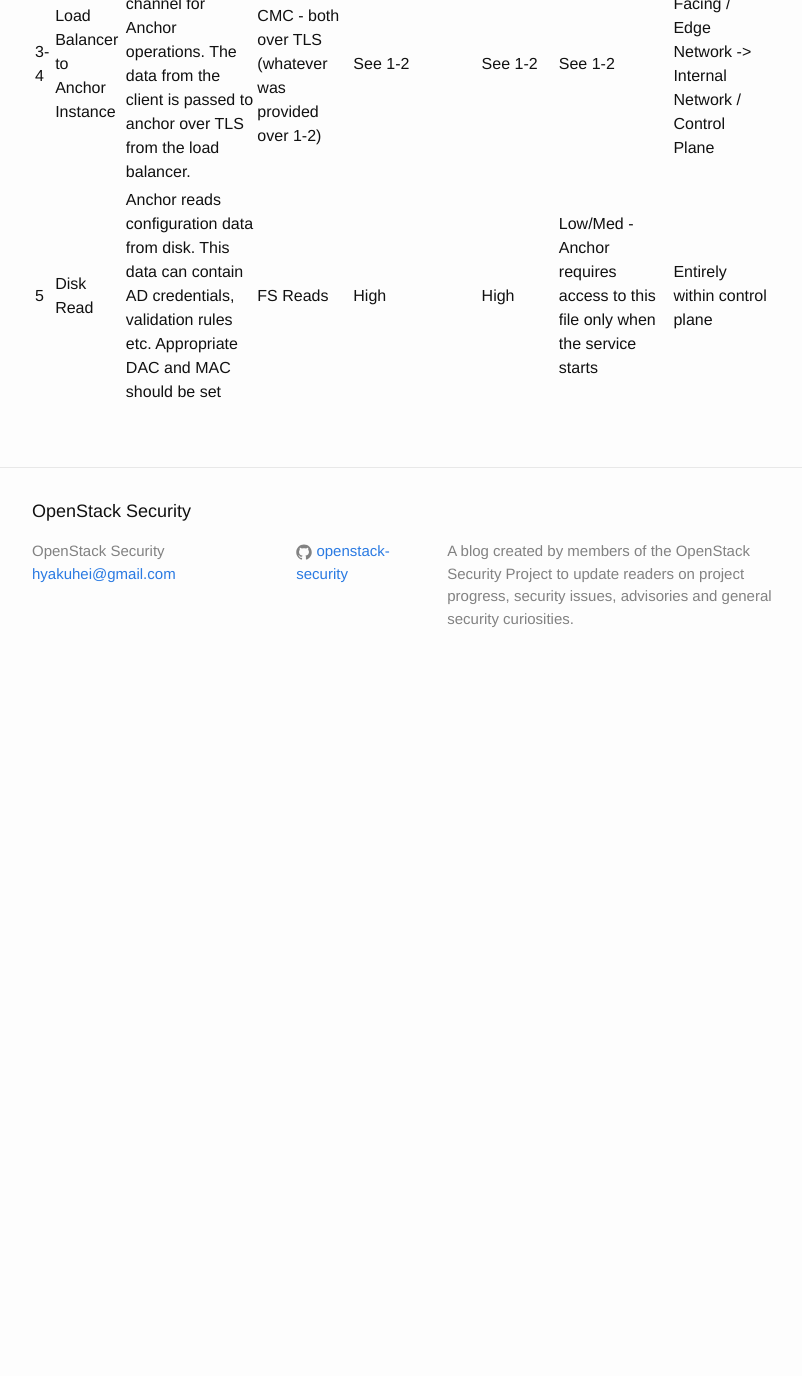
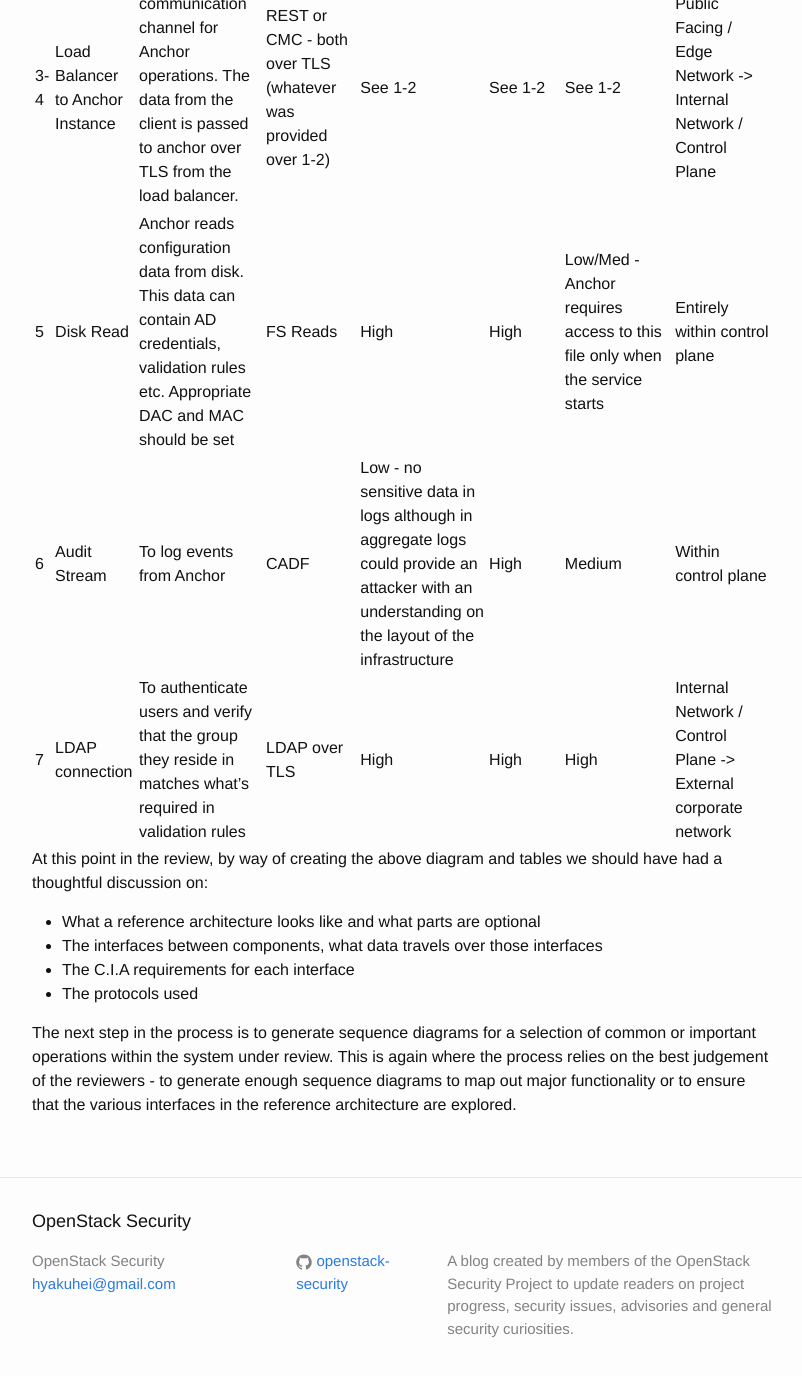
Before and after one commit to openstack-security/openstack-security.github.io, a Jekyll site: the page built from _posts/2016-02-07-anchorTA.markdown, in a window 1280 px wide and 1400 px high, scrolled down 2469 px. Shown: the top 1376 px of the window, without its empty margins (238-1040 px from the left). Built offline with Jekyll 4.4.1, drawn with Linux system fonts in a browser that asks for light colours; before the commit the page ends 3159 px from its top, so only the background shows below that.

Commit message:
Added more content to TA
Still WIP.

```diff
--- a/_posts/2016-02-07-anchorTA.markdown
+++ b/_posts/2016-02-07-anchorTA.markdown
@@ -67,3 +67,22 @@
 | 1-2 | Client to Load Balancer | The client connection to Anchor. Although this goes to a load balancer first, the client perception is that they are connecting directly with an Anchor instance | REST or CMC - both over TLS | Access credentials are passed over this connection. The credentials are not encrypted but the connection is. | Integrity of requests is important and protected by TLS. | Availability of 2 is important - this is why a LB is used in front of Anchor. Potentially two LB could be deployed with a DNS round-robin configuration | Public / Edge Network -> Control Plane |
 | 3-4 | Load Balancer to Anchor Instance | This is the main communication channel for Anchor operations. The data from the client is passed to anchor over TLS from the load balancer. | REST or CMC - both over TLS (whatever was provided over 1-2) | See 1-2 | See 1-2 | See 1-2 | Public Facing / Edge Network -> Internal Network / Control Plane |
 | 5 | Disk Read | Anchor reads configuration data from disk. This data can contain AD credentials, validation rules etc. Appropriate DAC and MAC should be set | FS Reads | High | High | Low/Med - Anchor requires access to this file only when the service starts | Entirely within control plane |
+| 6 | Audit Stream | To log events from Anchor | CADF | Low - no sensitive data in logs although in aggregate logs could provide an attacker with an understanding on the layout of the infrastructure | High | Medium | Within control plane |
+| 7 | LDAP connection | To authenticate users and verify that the group they reside in matches what's required in validation rules | LDAP over TLS | High | High | High | Internal Network / Control Plane -> External corporate network |
+
+
+At this point in the review, by way of creating the above diagram and
+tables we should have had a thoughtful discussion on:
+
+- What a reference architecture looks like and what parts are optional
+- The interfaces between components, what data travels over those
+interfaces
+- The C.I.A requirements for each interface
+- The protocols used
+
+The next step in the process is to generate sequence diagrams for a
+selection of common or important operations within the system under
+review. This is again where the process relies on the best judgement of
+the reviewers - to generate enough sequence diagrams to map out major
+functionality or to ensure that the various interfaces in the reference
+architecture are explored.
```
